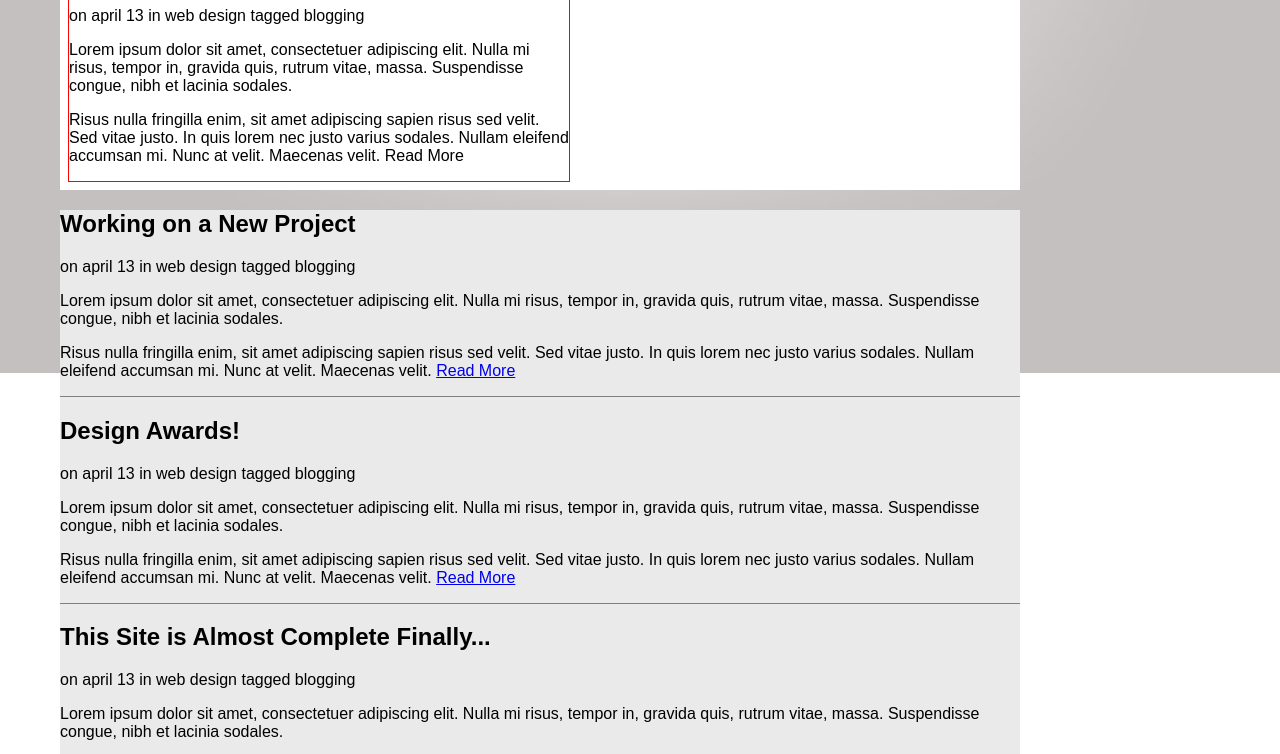
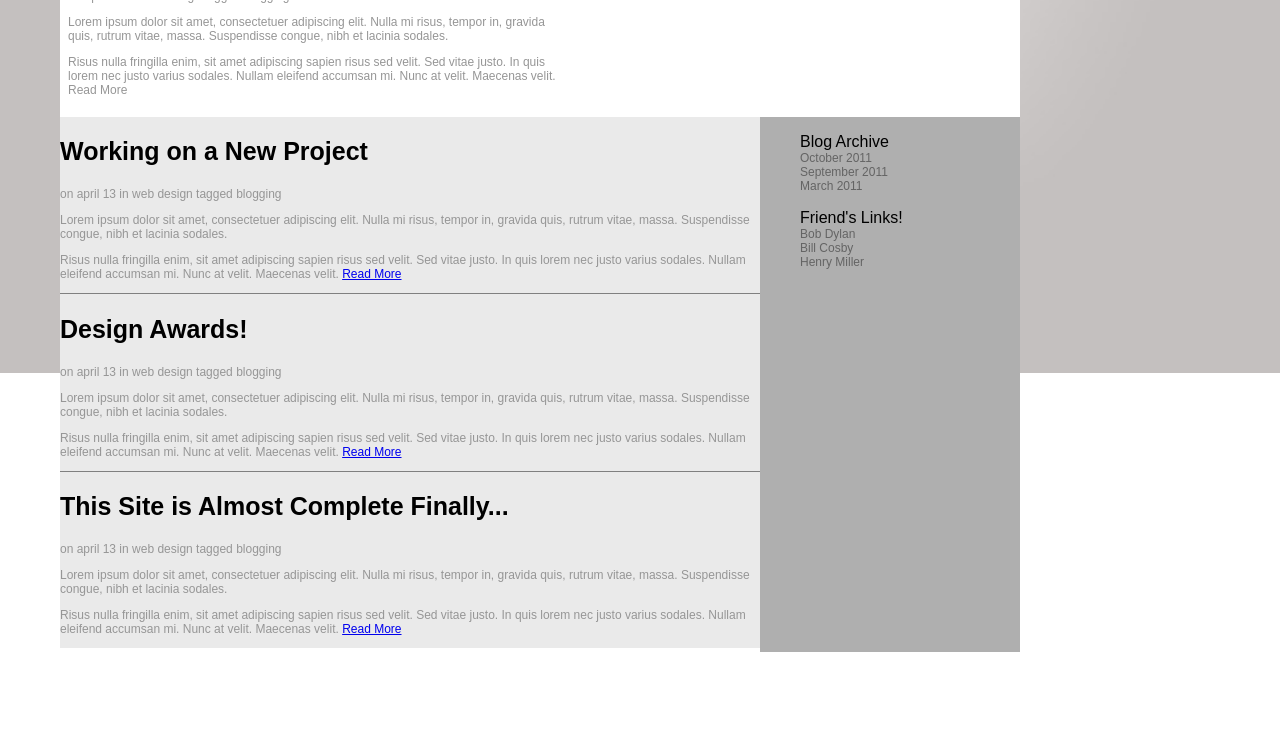
Before and after one commit to doctorgabi/20130916-eCard, a plain HTML site: page index.html in a window 1280 px wide. Shown: the part 172-926 px from the top of the page. After the commit the page ends 824 px from the top, so only its background shows below. Drawn offline with Linux system fonts and the light colour scheme.

Commit message:
Now with font styling

```diff
--- a/css/style.css
+++ b/css/style.css
@@ -4,6 +4,25 @@ body
   background-repeat:no-repeat;
   background-size:100%;
   height: 100%;
+}
+
+h1
+{
+  font-size:25px;
+  font-weight:bold;
+}
+
+h2
+{
+  font-size:25px;
+  font-weight:bold;
+}
+
+p
+{
+  font-size:12px;
+  font-weight:normal;
+  color:rgba(150,150,150,1);
 }
 
 #main
@@ -26,7 +45,7 @@ body
 
 #lead > article
 {
-  border: 1px solid red;
+  /*border: 1px solid red;*/
   width: 500px;
   /*height: 700px;*/
   float: left;
@@ -51,13 +70,31 @@ body
   clear:both;
 }
 
-#subsection
+#subsection1
 {
   background-color:#eaeaea;
+  width:700px;
+  float:left;
 }
 
-#subsection > article:nth-child(2)
+#subsection1 > article:nth-child(2)
 {
   border-top:1px solid gray;
   border-bottom:1px solid gray;
+
 }
+
+#subsection2
+{
+  width:260px;
+  background-color:rgb(175, 175, 175);
+  float:left;
+  height:535px;
+}
+
+li
+{
+    list-style:none;
+    color:rgba(100,100,100,1);
+    font-size:12px;
+}
--- a/index.html
+++ b/index.html
@@ -22,7 +22,7 @@
       <div class="clear_floats"></div>
     </section>
 
-    <section id="subsection">
+    <section id="subsection1">
     <article>
       <h2>Working on a New Project</h2>
       <p class="links">on april 13 in web design tagged blogging </p>
@@ -45,11 +45,17 @@
     </article>
   </section>
 
-  <section>
-    <article>
-      <h2></h2>
-      <p></p>
-      <p></p>
+  <section id="subsection2">
+    <ul>Blog Archive
+          <li>October 2011</li>
+          <li>September 2011</li>
+          <li>March 2011</li>
+    </ul>
+    <ul>Friend's Links!
+          <li>Bob Dylan</li>
+          <li>Bill Cosby</li>
+          <li>Henry Miller</li>
+    </ul>
   </section>
 
 
```
